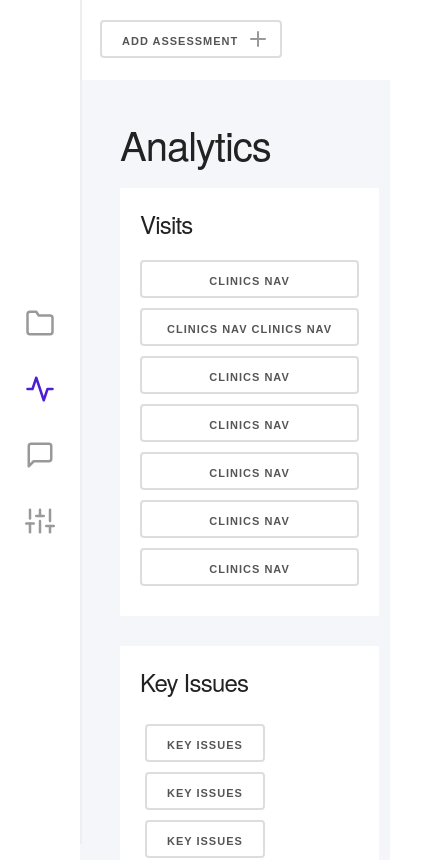
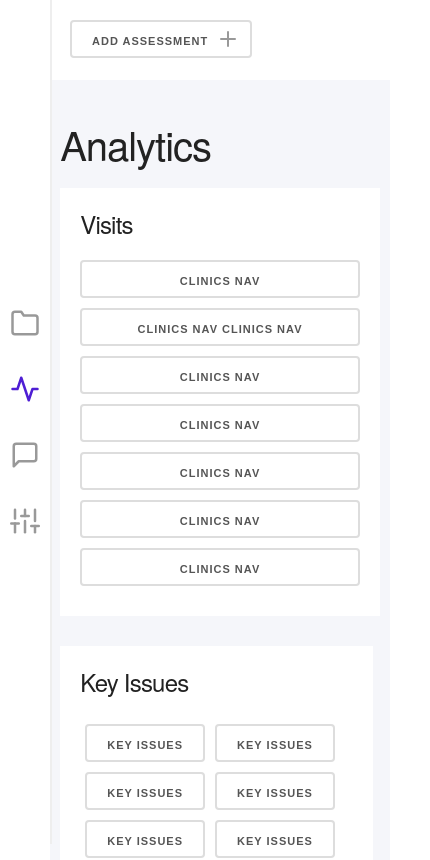
Before and after one commit to MwirabuaTimothy/clinics-analytics-client, a React (Create React App) app: page / in a window 390 px wide. Shown: the top 860 px of the page, 430 px wide, since content can reach past the window. Built offline with nearby package versions, Linux system fonts and the light colour scheme.

Commit message:
more responsive design

```diff
--- a/src/App.tsx
+++ b/src/App.tsx
@@ -45,11 +45,17 @@ const Container = styled.div`
   margin-left: 80px;
   width: calc(100% - 80px);
   display: inline-block;
+  @media (max-width: 900px) {
+    margin-left: 50px;
+    width: calc(100% - 50px);
+  }
 `
 const Content = styled.div`
-  margin-top: 40px;
-  padding-left: 40px;
+  padding-top: 40px;
   padding-bottom: 40px;
+  padding-left: 3%;
+  padding-right: 3%;
+
 `
 const Body = styled.div`
   display: flex;
@@ -60,12 +66,11 @@ const Body = styled.div`
 const ClinicsNavContainer = styled.div`
   width: 300px;
   @media (max-width: 900px) {
-    width: 96%;
+    width: 100%;
   }
 `
 const Inner = styled.div`
   margin-left: 2%;
-  padding-right: 2%;
   flex-grow: 1;
   @media (max-width: 900px) {
     margin-top: 30px;
--- a/src/components/LeftNav/LeftNav.tsx
+++ b/src/components/LeftNav/LeftNav.tsx
@@ -22,6 +22,9 @@ export default LeftNav;
 const Container = styled.div`
   position: fixed;
   width: 80px;
+  @media (max-width: 900px) {
+    width: 50px;
+  }
   background-color: #fff;
   border-right: 2px solid #eee;
   height: 100%;
```
